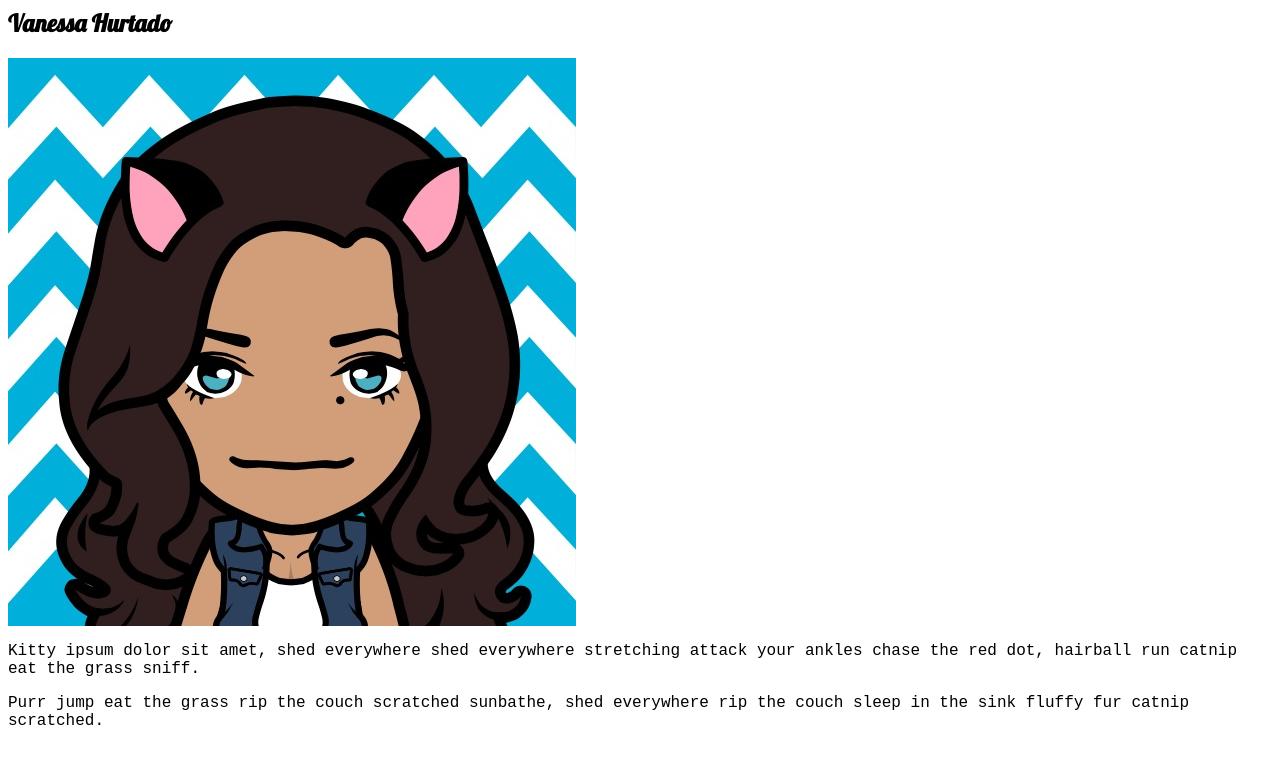
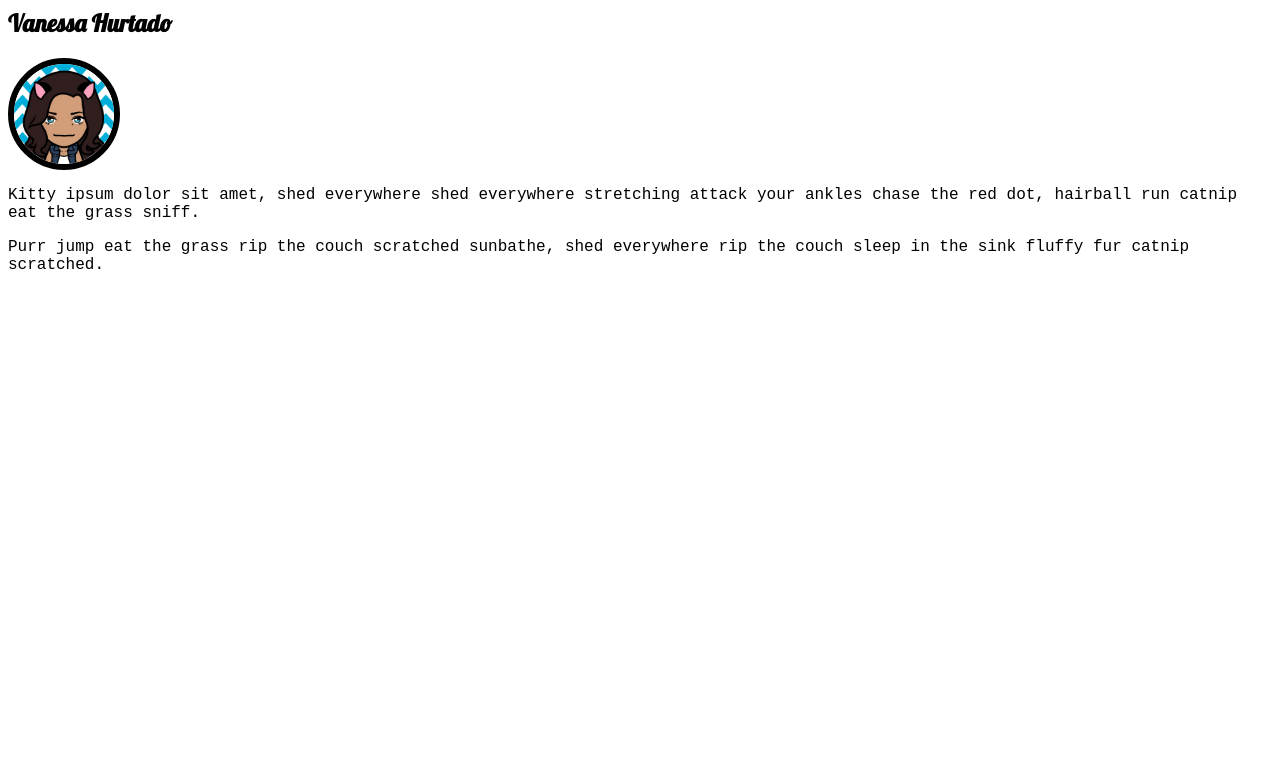
Before and after one commit to vhurtad/vhurtad.github.io, a plain HTML site: page index.html in a window 1280 px wide. Drawn offline with Linux system fonts and the light colour scheme.

Commit message:
changed picture size

```diff
--- a/index.html
+++ b/index.html
@@ -2,6 +2,18 @@
 <style>
   .red-text {
     color: black;
+  }
+
+  .border {
+    border-color: black;
+    border-width: 6px;
+    border-style: solid;
+    border-radius: 50%;
+  }
+
+  .small-image {
+    width: 100px;
+
   }
 
   h2 {
@@ -16,7 +28,7 @@
 
 <h2 class="red-text">Vanessa Hurtado</h2>
 
-<img src="me.jpg">
+<img class="small-image border" src="me.jpg">
 
 <p class="red-text">Kitty ipsum dolor sit amet, shed everywhere shed everywhere stretching attack your ankles chase the red dot, hairball run catnip eat the grass sniff.</p>
 <p class="red-text">Purr jump eat the grass rip the couch scratched sunbathe, shed everywhere rip the couch sleep in the sink fluffy fur catnip scratched.</p>
```
